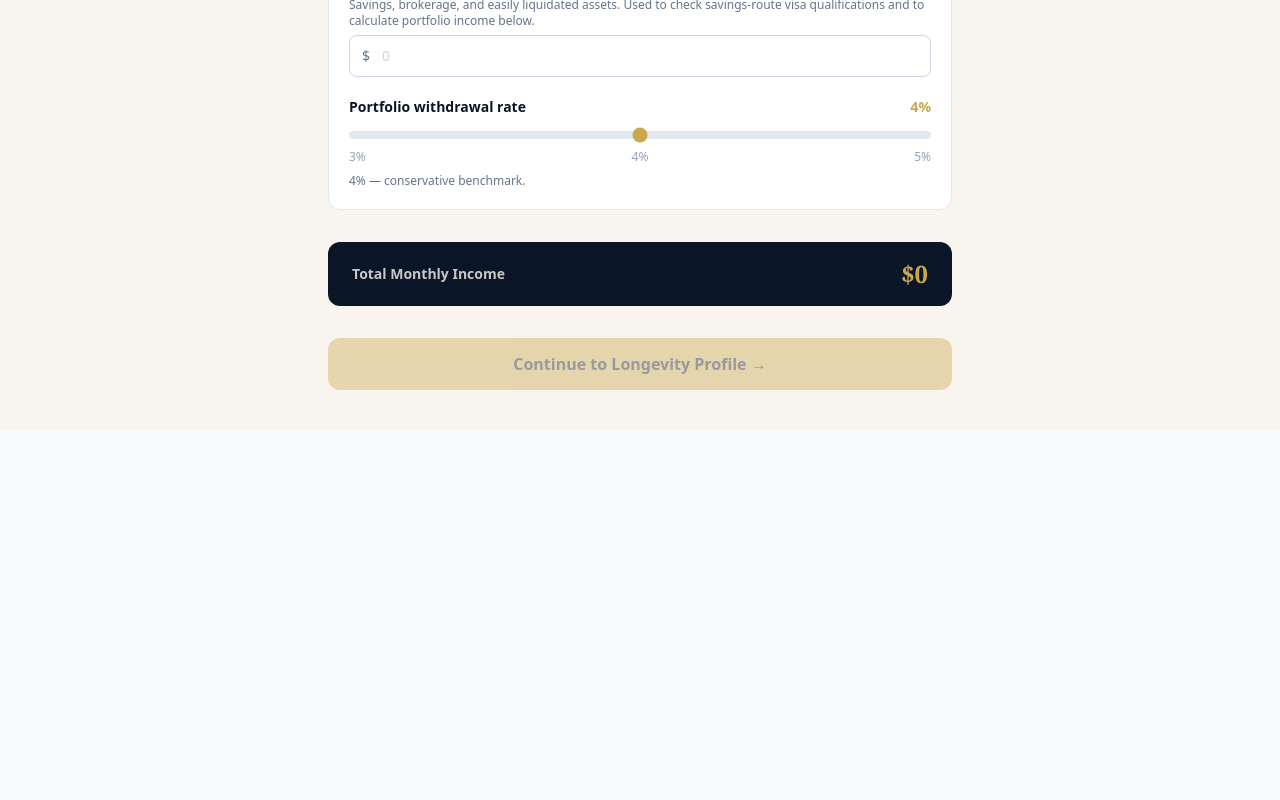
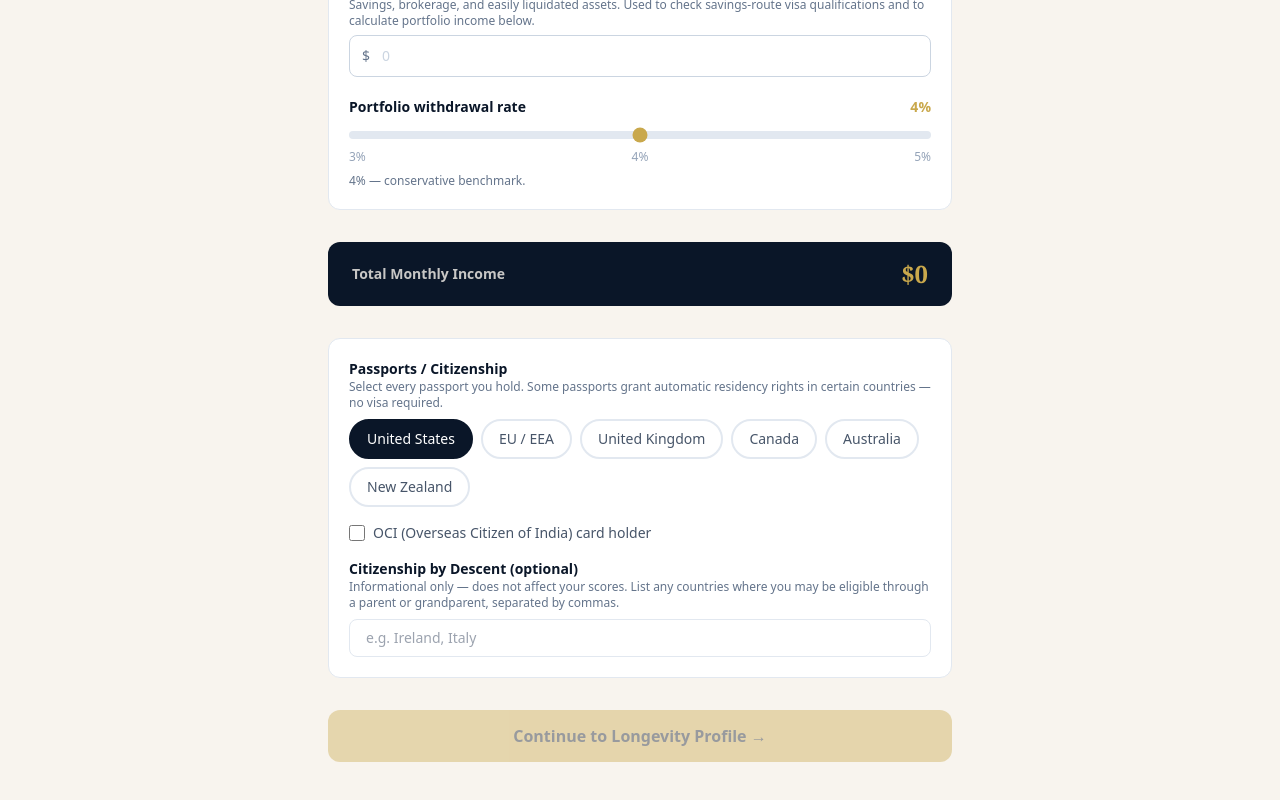
Before and after one commit to benmargroup/RetireEngine, a Next.js app: page /assessment in a window 1280 px wide. Shown: the part 842-1642 px from the top of the page. Before the commit the page ends 1272 px from the top, so only its background shows below. Built offline with nearby package versions, Linux system fonts and the light colour scheme.

Commit message:
Complete Feature 3: passport/residency logic, UI, and PDF display

```diff
--- a/src/app/api/create-checkout/route.ts
+++ b/src/app/api/create-checkout/route.ts
@@ -58,8 +58,10 @@ export async function POST(req: Request) {
           .select('id')
           .single();
         assessmentId = data?.id ?? null;
+        console.log('[create-checkout] Insert result - assessmentId:', assessmentId);
       } catch (err) {
-        console.warn('[create-checkout] Supabase insert failed (non-fatal):', err);
+        console.error('[create-checkout] SUPABASE INSERT FAILED - FULL ERROR:', JSON.stringify(err, null, 2));
+        console.error('[create-checkout] Error message:', err instanceof Error ? err.message : String(err));
       }
     }
 
--- a/src/components/assessment/Step1Financial.tsx
+++ b/src/components/assessment/Step1Financial.tsx
@@ -3,6 +3,7 @@
 import { useState } from 'react';
 import { SSA_BENEFIT_FACTOR, CLAIMING_AGES, type ClaimingAge } from '@/lib/ss-engine';
 import { useAssessmentStore } from '@/store/assessmentStore';
+import type { PassportProfile } from '@/types/assessment';
 
 const CLAIMING_AGE_META: Record<ClaimingAge, { label: string; sub: string; color: string }> = {
   62: { label: 'Age 62', sub: 'Early (70% of FRA)', color: 'text-amber-600' },
@@ -58,8 +59,93 @@ function withdrawalLabel(rate: number): string {
   return WITHDRAWAL_RATE_LABELS[pct] ?? `${pct}%`;
 }
 
+function PassportBlock({
+  profile,
+  onChange,
+}: {
+  profile: PassportProfile;
+  onChange: (updated: PassportProfile) => void;
+}) {
+  const PASSPORT_OPTIONS: { value: string; label: string }[] = [
+    { value: 'us', label: 'United States' },
+    { value: 'eu-eea', label: 'EU / EEA' },
+    { value: 'uk', label: 'United Kingdom' },
+    { value: 'ca', label: 'Canada' },
+    { value: 'au', label: 'Australia' },
+    { value: 'nz', label: 'New Zealand' },
+  ];
+
+  function togglePassport(value: string) {
+    const has = profile.passports.includes(value);
+    const passports = has
+      ? profile.passports.filter((p) => p !== value)
+      : [...profile.passports, value];
+    onChange({ ...profile, passports });
+  }
+
+  function updateDescent(text: string) {
+    const descentEligible = text
+      .split(',')
+      .map((s) => s.trim())
+      .filter(Boolean);
+    onChange({ ...profile, descentEligible });
+  }
+
+  return (
+    <div className="space-y-4 rounded-xl border border-slate-200 bg-white p-5">
+      <div>
+        <p className="text-sm font-semibold text-navy">Passports / Citizenship</p>
+        <p className="text-xs text-slate-500">
+          Select every passport you hold. Some passports grant automatic residency rights in certain countries — no visa required.
+        </p>
+        <div className="mt-2 flex flex-wrap gap-2">
+          {PASSPORT_OPTIONS.map(({ value, label }) => {
+            const active = profile.passports.includes(value);
+            return (
+              <button
+                key={value}
+                type="button"
+                onClick={() => togglePassport(value)}
+                className={`rounded-full border-2 px-4 py-2 text-sm font-medium transition-all ${
+                  active ? 'border-navy bg-navy text-white' : 'border-slate-200 bg-white text-slate-600 hover:border-slate-300'
+                }`}
+              >
+                {label}
+              </button>
+            );
+          })}
+        </div>
+      </div>
+
+      <label className="flex items-center gap-2 text-sm text-slate-600">
+        <input
+          type="checkbox"
+          checked={profile.hasOCI}
+          onChange={(e) => onChange({ ...profile, hasOCI: e.target.checked })}
+          className="h-4 w-4 rounded border-slate-300"
+        />
+        OCI (Overseas Citizen of India) card holder
+      </label>
+
+      <div>
+        <p className="text-sm font-semibold text-navy">Citizenship by Descent (optional)</p>
+        <p className="text-xs text-slate-500">
+          Informational only — does not affect your scores. List any countries where you may be eligible through a parent or grandparent, separated by commas.
+        </p>
+        <input
+          type="text"
+          defaultValue={(profile.descentEligible ?? []).join(', ')}
+          onBlur={(e) => updateDescent(e.target.value)}
+          placeholder="e.g. Ireland, Italy"
+          className="mt-2 w-full rounded-lg border border-slate-200 px-4 py-2 text-sm"
+        />
+      </div>
+    </div>
+  );
+}
+
 export default function Step1Financial() {
-  const { step1, setStep1, setStep } = useAssessmentStore();
+  const { step1, setStep1, setStep, passportProfile, setPassportProfile } = useAssessmentStore();
 
   const [fraBenefit, setFraBenefit] = useState(step1.fraBenefit);
   const [selectedAge, setSelectedAge] = useState<ClaimingAge>(step1.selectedClaimingAge);
@@ -228,6 +314,8 @@ export default function Step1Financial() {
         )}
       </div>
 
+      <PassportBlock profile={passportProfile} onChange={setPassportProfile} />
+
       <button
         type="button"
         onClick={handleNext}
--- a/src/components/assessment/Step3Priorities.tsx
+++ b/src/components/assessment/Step3Priorities.tsx
@@ -139,9 +139,8 @@ function NonNegotiablesBlock({
     </div>
   );
 }
-
 export default function Step3Priorities() {
-  const { step3, step1, setStep3, setResults, setStep } = useAssessmentStore();
+  const { step3, step1, setStep3, setResults, setStep, passportProfile } = useAssessmentStore();
 
   const [priorities, setPriorities] = useState<Step3Data>({
     ...step3,
@@ -167,6 +166,7 @@ export default function Step3Priorities() {
       step1.totalMonthlyIncome,
       step1.liquidAssets,
       priorities.nonNegotiables,
+      passportProfile,
     );
     setStep3(priorities);
     setResults(scores);
--- a/src/components/assessment/Step4Results.tsx
+++ b/src/components/assessment/Step4Results.tsx
@@ -2,7 +2,7 @@
 
 import { useState } from 'react';
 import Link from 'next/link';
-import { ChevronDown, ChevronUp, CheckCircle, AlertTriangle, XCircle, Info, ShieldX } from 'lucide-react';
+import { ChevronDown, ChevronUp, CheckCircle, AlertTriangle, XCircle, Info, ShieldX, Globe } from 'lucide-react';
 import { useAssessmentStore } from '@/store/assessmentStore';
 import { formatCurrency } from '@/lib/scoring-engine';
 import TrustBox from '@/components/ui/TrustBox';
@@ -22,7 +22,14 @@ const VISA_SOURCES = [
 
 const PERSISTENT_DISCLAIMER =
   'Educational planning estimates based on 2026 rules and simplified assumptions. Not financial, tax, or legal advice. Verify with a licensed professional.';
-
+function AccessLevelBadge({ accessLevel }: Pick<CountryScore, 'accessLevel'>) {
+  if (accessLevel !== 'resident-by-passport') return null;
+  return (
+    <span className="inline-flex items-center gap-1 rounded-full bg-purple-100 px-2.5 py-1 text-xs font-semibold text-purple-800">
+      <Globe size={12} /> Resident by Passport — No Visa Needed
+    </span>
+  );
+}
 function QualificationBadge({ qualificationStatus, visaIncomeMin, visaSavingsAlt }: Pick<CountryScore, 'qualificationStatus' | 'visaIncomeMin' | 'visaSavingsAlt'>) {
   if (qualificationStatus === 'income') {
     return (
@@ -120,6 +127,7 @@ function CountryCard({ country, rank }: { country: CountryScore; rank: number })
             visaIncomeMin={country.visaIncomeMin}
             visaSavingsAlt={country.visaSavingsAlt}
           />
+          <AccessLevelBadge accessLevel={country.accessLevel} />
           <span className={`text-xs font-medium ${budgetCover === 'surplus' ? 'text-emerald-700' : 'text-amber-700'}`}>
             {budgetCover === 'surplus'
               ? `+${formatCurrency(country.surplus)}/mo surplus`
--- a/src/lib/ss-engine.ts
+++ b/src/lib/ss-engine.ts
@@ -236,6 +236,7 @@ export const LOCATIONS: readonly LocationData[] = [
     internetMbps: 300,              // Movistar / Orange FTTH; Spain top-3 EU for fiber penetration
     airportWithin1hr: true,         // Valencia Airport, Alicante-Elche Airport
     taxFriendlyToPension: false,    // worldwide income tax; no major SS exemption
+    passportGroupsWithAbode: ['eu-eea'], // EU/EEA passport holders have right of free movement and residence
   },
   // ── New in Module 6 ────────────────────────────────────────────────────
   {
@@ -257,6 +258,7 @@ export const LOCATIONS: readonly LocationData[] = [
     internetMbps: 30,               // rural southern Italy FTTC/VDSL; ~20–50 Mbps typical; FTTH rare outside cities
     airportWithin1hr: true,         // Catania Fontanarossa, Palermo Falcone-Borsellino, Lamezia Terme Intl
     taxFriendlyToPension: true,     // 7% flat-rate scheme for qualifying retirees in towns < 20k (10-year cap)
+    passportGroupsWithAbode: ['eu-eea'], // EU/EEA passport holders have right of free movement and residence
   },
   {
     id: 'colombia',
@@ -297,6 +299,7 @@ export const LOCATIONS: readonly LocationData[] = [
     internetMbps: 200,              // Orange / SFR FTTH widely available in Provence/PACA region
     airportWithin1hr: true,         // Nice Côte d'Azur, Marseille Provence
     taxFriendlyToPension: false,    // worldwide income tax; US–France treaty but still taxable at French rates
+    passportGroupsWithAbode: ['eu-eea'], // EU/EEA passport holders have right of free movement and residence
   },
   {
     id: 'malaysia',
```
Also changed, not shown: src/lib/pdf-generator.tsx (+11 -1 lines), src/lib/scoring-engine.ts (+22 -2 lines).
